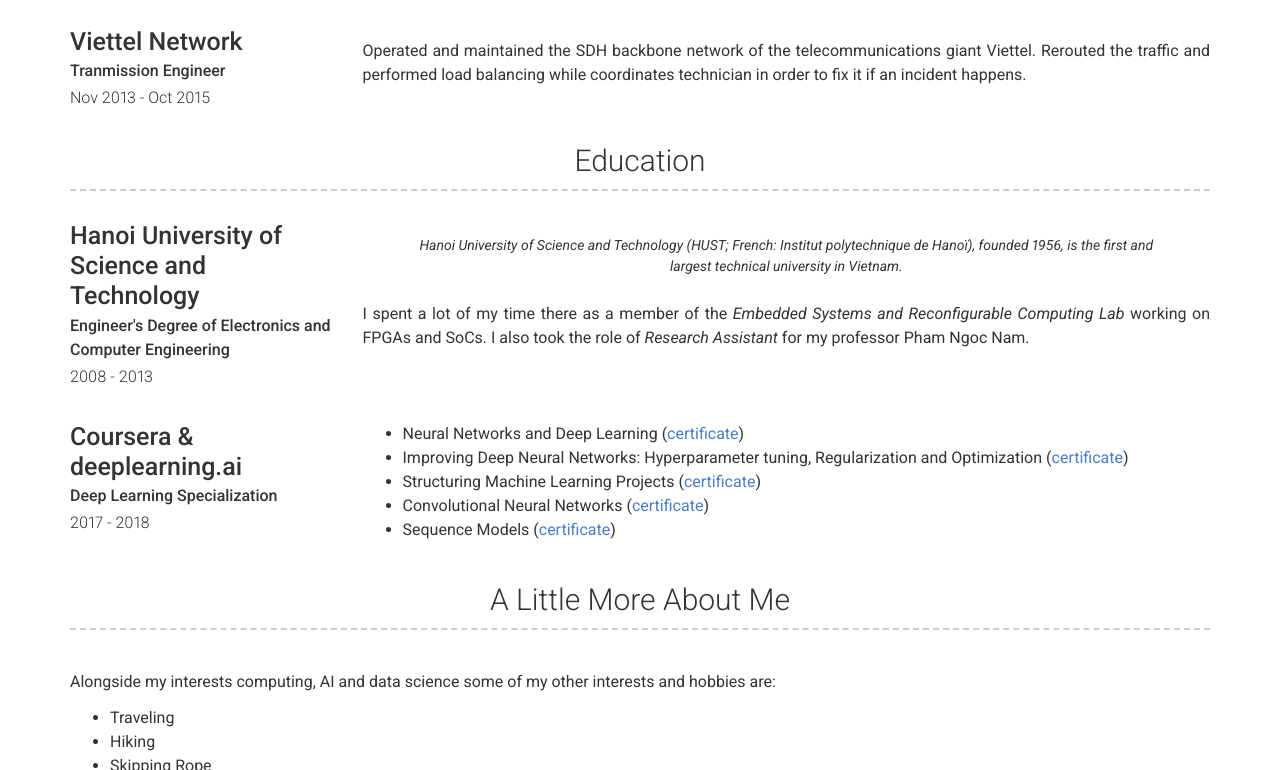
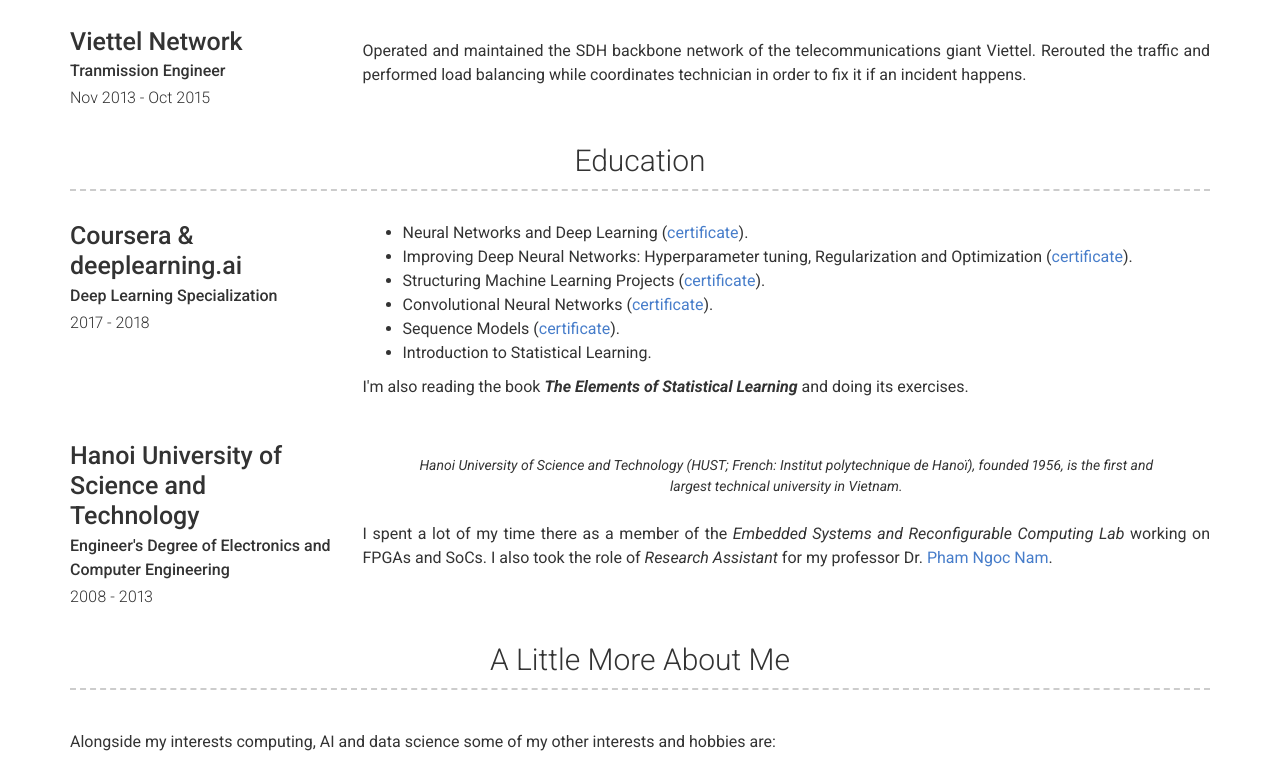
Before and after one commit to EthanPhan/resume, a plain HTML site: page index.html in a window 1280 px wide. Shown: the part 1528-2298 px from the top of the page. Drawn offline with nearby package versions, Linux system fonts and the light colour scheme.

Commit message:
update some courses and introduction

```diff
--- a/index.html
+++ b/index.html
@@ -51,7 +51,7 @@
                         <span class="profile-img" style="background-image: url(./images/profile.png)">
       </span></div>
                     <div class="col-xs-12 col-sm-8 col-md-9 col-print-12">
-                        <p>Hi, my name’s Ethan and I’m a junior AI Researcher/Data scientist. As well as doing AI and Data Science I also have experience building application for car infotainment system. I have worked at a number of companies gaining teamwork skills.</p>
+                        <p>Hi, my name’s Ethan and I’m an AI Researcher/Data scientist. As well as doing AI and Data Science I also have experience building application for car infotainment system. With 6 years of working experience, I have worked at a number of companies gaining teamwork skills.</p>
 
                         <p>I am most skilled in:
                           Deep Learning,
@@ -174,7 +174,27 @@
 
             </div>
             <div class="container education-container">
-                <h3>Education</h3>
+              <h3>Education</h3>
+
+                  <div class="row clearfix layout layout-left">
+                    <div class="col-xs-12 col-sm-4 col-md-3 col-print-12 details">
+                        <h4>Coursera & deeplearning.ai</h4>
+                        <p><b>Deep Learning Specialization</b></p>
+                        <p>2017 - 2018</p>
+                    </div>
+                    <div class="col-xs-12 col-sm-8 col-md-9 col-print-12">
+                      <ul>
+                        <li>Neural Networks and Deep Learning (<a href="https://www.coursera.org/account/accomplishments/verify/W2GZLK2BCS2L" target="_blank">certificate</a>).</li>
+                        <li>Improving Deep Neural Networks: Hyperparameter tuning, Regularization and Optimization (<a href="https://www.coursera.org/account/accomplishments/verify/ZULXXKD2YTNQ" target="_blank">certificate</a>).</li>
+                        <li>Structuring Machine Learning Projects (<a href="https://www.coursera.org/account/accomplishments/verify/CKZYRFBMUNT2" target="_blank">certificate</a>).</li>
+                        <li>Convolutional Neural Networks (<a href="https://www.coursera.org/account/accomplishments/verify/9AKWKFGE9QNB" target="_blank">certificate</a>).</li>
+                        <li>Sequence Models (<a href="https://www.coursera.org/account/accomplishments/verify/ZKHPCKE93C6W" target="_blank">certificate</a>).</li>
+                        <li>Introduction to Statistical Learning.</li>
+                      </ul>
+
+                      <p> I'm also reading the book <em><b>The Elements of Statistical Learning</b></em> and doing its exercises.</p>
+                    </div>
+                </div>
 
                 <div class="row clearfix layout layout-left">
                     <div class="col-xs-12 col-sm-4 col-md-3 col-print-12 details">
@@ -185,26 +205,9 @@
                     <div class="col-xs-12 col-sm-8 col-md-9 col-print-12">
                         <p class="quote">Hanoi University of Science and Technology (HUST; French: Institut polytechnique de Hanoï), founded 1956, is the first and largest technical university in Vietnam.
                         </p>
-                        <p> I spent a lot of my time there as a member of the <em>Embedded Systems and Reconfigurable Computing Lab</em> working on FPGAs and SoCs. I also took the role of <em>Research Assistant</em> for my professor Pham Ngoc Nam.
+                        <p> I spent a lot of my time there as a member of the <em>Embedded Systems and Reconfigurable Computing Lab</em> working on FPGAs and SoCs. I also took the role of <em>Research Assistant</em> for my professor Dr. <a href="http://set.hust.edu.vn/index.php/vi/donvi/dtth/78-phamngocnam" target="_blank">Pham Ngoc Nam</a>.
                         </p>
 
-                    </div>
-                </div>
-
-                <div class="row clearfix layout layout-left">
-                    <div class="col-xs-12 col-sm-4 col-md-3 col-print-12 details">
-                        <h4>Coursera & deeplearning.ai</h4>
-                        <p><b>Deep Learning Specialization</b></p>
-                        <p>2017 - 2018</p>
-                    </div>
-                    <div class="col-xs-12 col-sm-8 col-md-9 col-print-12">
-                      <ul>
-                        <li>Neural Networks and Deep Learning (<a href="https://www.coursera.org/account/accomplishments/verify/W2GZLK2BCS2L" target="_blank">certificate</a>)</li>
-                        <li>Improving Deep Neural Networks: Hyperparameter tuning, Regularization and Optimization (<a href="https://www.coursera.org/account/accomplishments/verify/ZULXXKD2YTNQ" target="_blank">certificate</a>)</li>
-                        <li>Structuring Machine Learning Projects (<a href="https://www.coursera.org/account/accomplishments/verify/CKZYRFBMUNT2" target="_blank">certificate</a>)</li>
-                        <li>Convolutional Neural Networks (<a href="https://www.coursera.org/account/accomplishments/verify/9AKWKFGE9QNB" target="_blank">certificate</a>)</li>
-                        <li>Sequence Models (<a href="https://www.coursera.org/account/accomplishments/verify/ZKHPCKE93C6W" target="_blank">certificate</a>)</li>
-                      </ul>
                     </div>
                 </div>
 
```
